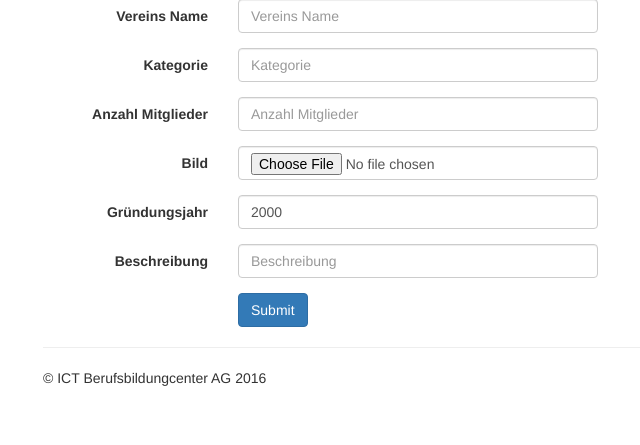
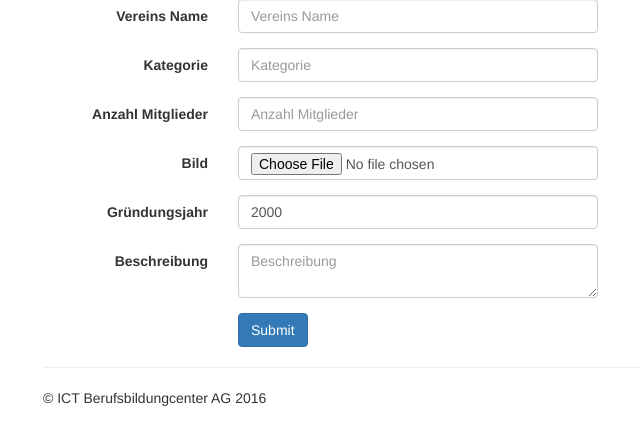
Before and after one commit to Jonas1710/Vereine-BE, a PHP site: page /verein/create in a window 1280 px wide. Shown: the part 121-566 px from the top of the page, without its empty margins (27-667 px from the left). Run offline with PHP 8.4, Linux system fonts and the light colour scheme; some libraries are stand-ins or nearby versions.

Commit message:
Changed label beschreibung to textarea in verein_create.php

```diff
--- a/view/verein_create.php
+++ b/view/verein_create.php
@@ -33,7 +33,7 @@
 		<div class="form-group">
 		  <label class="col-md-2 control-label" for="beschreibung">Beschreibung</label>
 		  <div class="col-md-4">
-		  	<input id="beschreibung" name="beschreibung" type="textarea" placeholder="Beschreibung" class="form-control input-md">
+		  	<textarea id="beschreibung" name="beschreibung" type="text" placeholder="Beschreibung" class="form-control input-md"></textarea>
 		  </div>
 		</div>
 		<div class="form-group">
```
